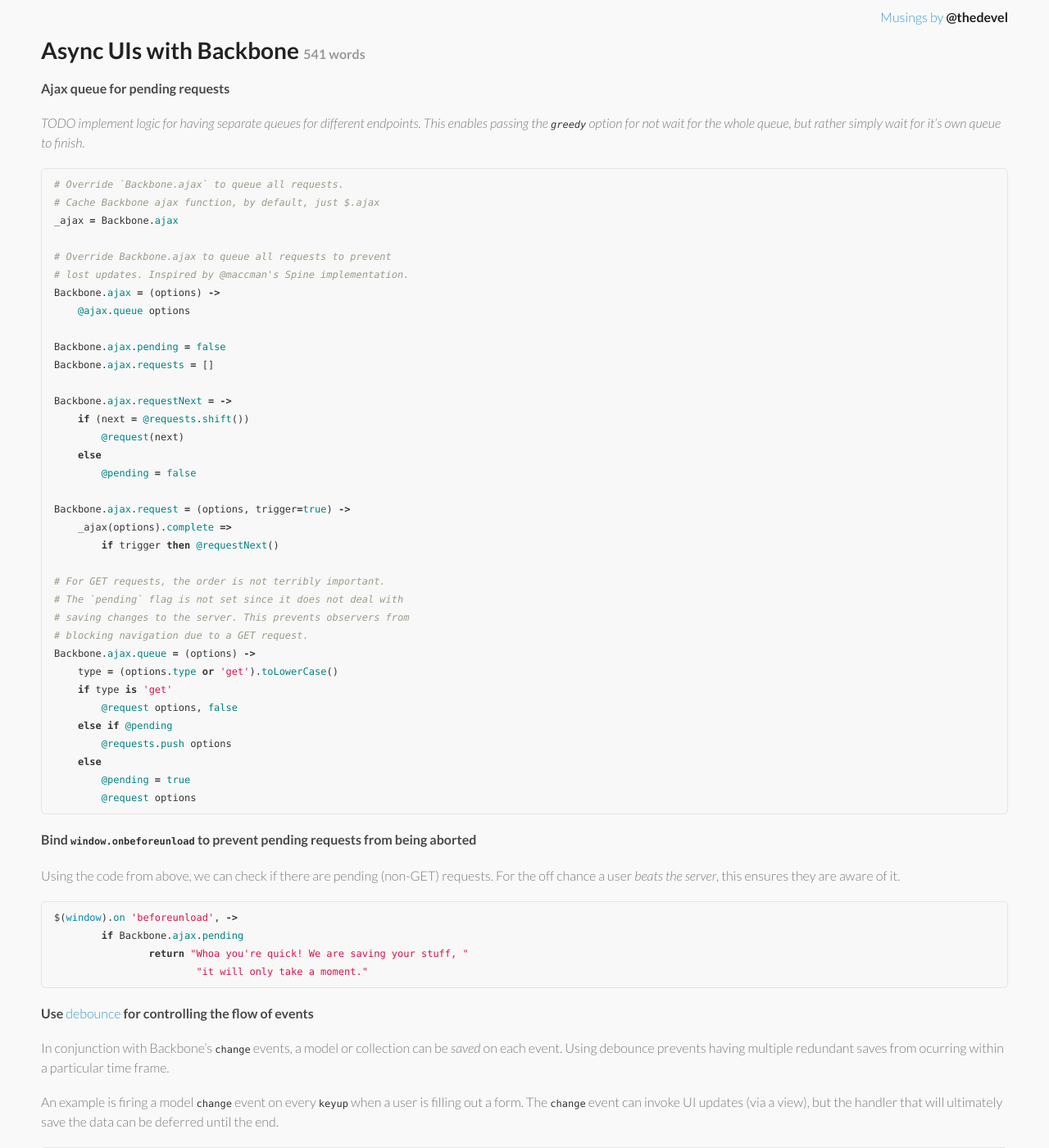
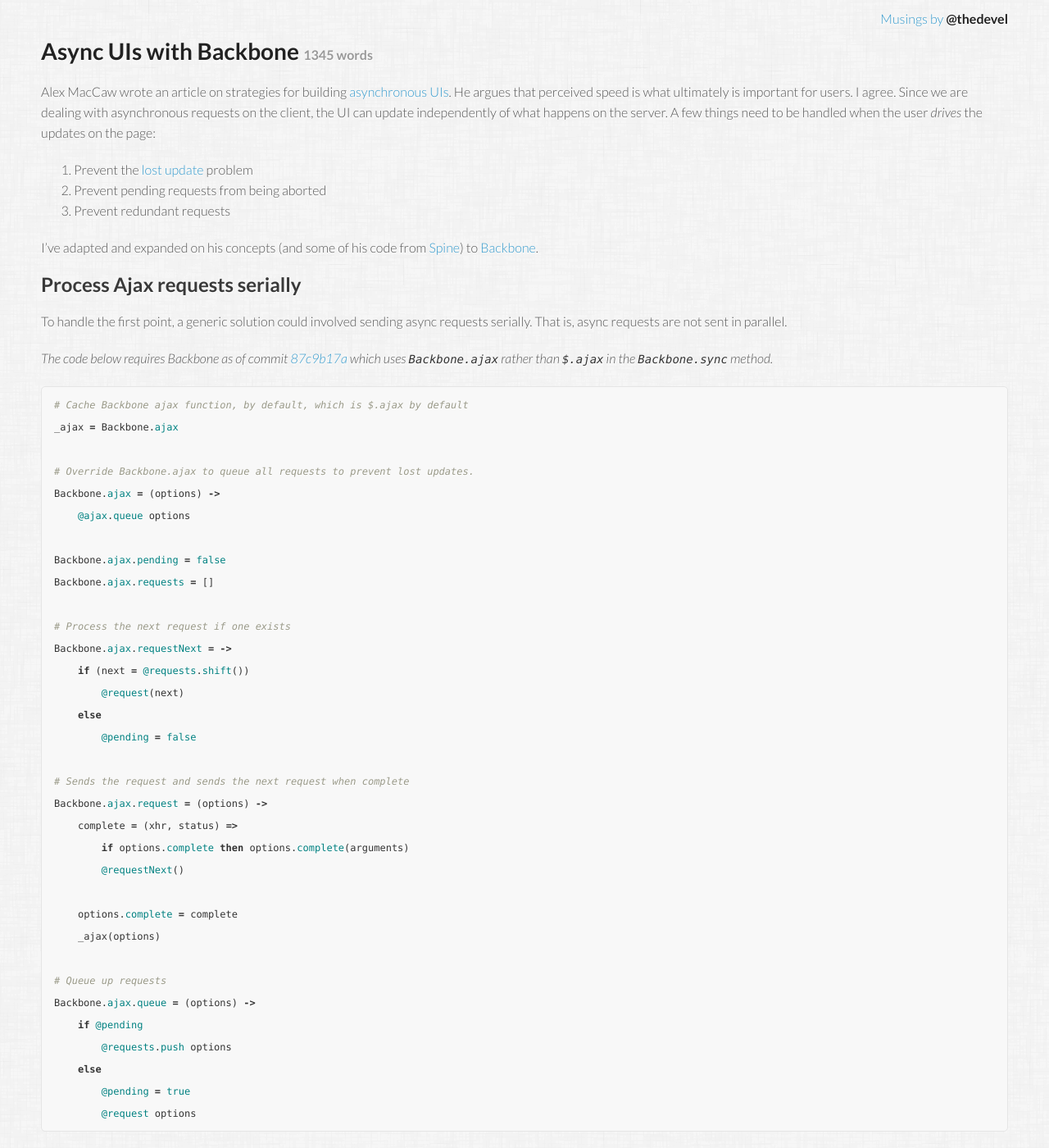
Before and after one commit to bruth/devel.io, a Jekyll site: the page built from _posts/2012-04-20-async-ui-backbone.md, in a window 1280 px wide and 1400 px high. Shown: the whole window at 82% size. Built offline with Jekyll 4.4.1, drawn with Linux system fonts in a browser that asks for light colours; Markdown is read by kramdown in place of the engine named in the settings; some of the changed text lies outside the part shown.

Commit message:
Update style, update latest post

````diff
--- a/_layouts/default.html
+++ b/_layouts/default.html
@@ -25,6 +25,8 @@
             {{ content }}
         </div>
 
+        <hr>
+
         <footer>
             A blog by <a href=https://twitter.com/thedevel>@thedevel</a> aka
             <a href=https://github.com/bruth>Byron Ruth</a>. Rights I deserve are reserved.
--- a/_layouts/post.html
+++ /dev/null
@@ -1,14 +0,0 @@
----
-layout: default
----
-
-<h1>{{ page.title }} <small>{{ page.content | number_of_words }} words</small></h1>
-
-{{ content }}
-
-<h2>Related</h2>
-<ul>
-    {% for post in site.related_posts limit:3 %}
-        <li><span>{{ post.date | date_to_string }}</span> <a href={{ post.url }}>{{ post.title }}</a>
-    {% endfor %}
-</ul>
--- /dev/null
+++ b/_layouts/post.md
@@ -0,0 +1,17 @@
+---
+layout: default
+---
+
+<h1>{{ page.title }} <small>{{ page.content | number_of_words }} words</small></h1>
+
+{{ content }}
+
+<hr>
+
+<h3>Potentially Related Articles</h3>
+
+<ul>
+{% for post in site.related_posts limit:3 %}
+<li><em>{{ post.date | date_to_string }}</em> - <a href={{ post.url }}>{{ post.title }}</a>
+{% endfor %}
+</ul>
--- a/_posts/2012-04-20-async-ui-backbone.md
+++ b/_posts/2012-04-20-async-ui-backbone.md
@@ -3,51 +3,117 @@
 title: Async UIs with Backbone
 ---
 
-#### Ajax queue for pending requests
+Alex MacCaw wrote an article on strategies for building [asynchronous UIs](http://alexmaccaw.com/posts/async_ui).
+He argues that perceived speed is what ultimately is important for users. I agree. Since we
+are dealing with asynchronous requests on the client, the UI can update independently
+of what happens on the server. A few things need to be handled when the user _drives_ the
+updates on the page:
 
-_TODO implement logic for having separate queues for different endpoints. This enables passing the `greedy` option for not wait for the whole queue, but rather simply wait for it's own queue to finish._
+1. Prevent the [lost update](http://en.wikipedia.org/wiki/Concurrency_control#.27Why_is_concurrency_control_needed.27.3F) problem
+2. Prevent pending requests from being aborted
+3. Prevent redundant requests
+
+I've adapted and expanded on his concepts (and some of his code from [Spine](http://spinejs.com/))
+to [Backbone](http://backbonejs.org/).
+
+## Process Ajax requests serially
+
+To handle the first point, a generic solution could involved sending async requests serially. That is, async requests are not sent in parallel.
+
+_The code below requires Backbone as of commit [87c9b17a](https://github.com/braddunbar/backbone/commit/87c9b17aa722fb3d6b34d5b92c564eeba5516334) which uses `Backbone.ajax` rather than `$.ajax` in the `Backbone.sync` method._
 
 ```coffeescript
-# Override `Backbone.ajax` to queue all requests.
-# Cache Backbone ajax function, by default, just $.ajax
+# Cache Backbone ajax function, by default, which is $.ajax by default
 _ajax = Backbone.ajax
 
-# Override Backbone.ajax to queue all requests to prevent
-# lost updates. Inspired by @maccman's Spine implementation.
+# Override Backbone.ajax to queue all requests to prevent lost updates.
 Backbone.ajax = (options) ->
     @ajax.queue options
 
 Backbone.ajax.pending = false
 Backbone.ajax.requests = []
 
+# Process the next request if one exists
 Backbone.ajax.requestNext = ->
     if (next = @requests.shift())
         @request(next)
     else
         @pending = false
 
-Backbone.ajax.request = (options, trigger=true) ->
-    _ajax(options).complete =>
-        if trigger then @requestNext()
+# Sends the request and sends the next request when complete
+Backbone.ajax.request = (options) ->
+    complete = (xhr, status) =>
+        if options.complete then options.complete(arguments)
+        @requestNext()
 
-# For GET requests, the order is not terribly important.
-# The `pending` flag is not set since it does not deal with
-# saving changes to the server. This prevents observers from
-# blocking navigation due to a GET request.
+    options.complete = complete
+    _ajax(options)
+
+# Queue up requests
 Backbone.ajax.queue = (options) ->
-    type = (options.type or 'get').toLowerCase()
-    if type is 'get'
+    if @pending
+        @requests.push options
+    else
+        @pending = true
+        @request options
+```
+
+### Hmm, what about `GET` requests?
+
+`GET` requests are safe, so I prefer them to not be queued and be sent in parallel to the requests in queue (`PUT`, `POST`, etc.). Here is the modified `queue` method and a slightly modified `request` method to prevent processing the queue.
+
+```coffeescript
+Backbone.ajax.queue = (options) ->
+    # If type is undefined, it defaults to GET
+    type = (options.type or 'GET').toUpperCase()
+
+    if type is 'GET'
         @request options, false
     else if @pending
         @requests.push options
     else
         @pending = true
         @request options
+
+Backbone.ajax.request = (options, trigger=true) ->
+    complete = (xhr, status) =>
+        if options.complete then options.complete(arguments)
+        if trigger then @requestNext()
+
+    options.complete = complete
+    _ajax(options)
 ```
 
-#### Bind `window.onbeforeunload` to prevent pending requests from being aborted
+### What about timeouts?
 
-Using the code from above, we can check if there are pending (non-GET) requests. For the off chance a user _beats the server_, this ensures they are aware of it.
+Timeouts should rarely occur, but if they do it's nice to have a _retry_ mechanism in place. This is applied in the `complete` handler and uses `_ajax` directly (derived from [this example](http://www.zeroedandnoughted.com/?p=185)).
+
+```coffeescript
+MAX_ATTEMPTS = 3
+ATTEMPTS = 0
+
+Backbone.ajax.request = (options, trigger=true) ->
+    complete = (xhr, status) =>
+        if status is 'timeout'
+            if ATTEMPTS < MAX_ATTEMPTS
+                ATTEMPTS++
+                return _ajax(options)
+
+        if options.complete then options.complete(arguments)
+        if trigger then @requestNext()
+
+    # Each new request from the queue will reset the number of attempts
+    # that have been made.
+    ATTEMPTS = 1
+
+    options.complete = complete
+    _ajax(options)
+```
+
+## Prevent pending requests from being aborted
+
+Using the code from above, we can check if there are pending (non-`GET`) requests. For the off chance a user _beats the server_, this ensures they are
+aware of it. Attach a handler to `window`'s [onbeforeunload](https://developer.mozilla.org/en/DOM/window.onbeforeunload) event.
 
 ```coffeescript
 $(window).on 'beforeunload', ->
@@ -56,11 +122,19 @@
 			"it will only take a moment."
 ```
 
-#### Use [debounce](http://unscriptable.com/2009/03/20/debouncing-javascript-methods/) for controlling the flow of events
+## Prevent redundant requests
 
-In conjunction with Backbone's `change` events, a model or collection can be _saved_ on each event. Using debounce prevents having multiple redundant saves from ocurring within a particular time frame.
+To have a truly responsive UI, `click` and `keyup` events are typically bound to provide immediate feedback to the user. A common example is editing a value in a input field which is being displayed in some other element on the page. As the user changes the value in the text input, the other element is updating immediately. This provides a nice user experience, but if naively handled, this could result in a whole lot of unnecessary requests.
 
-An example is firing a model `change` event on every `keyup` when a user is filling out a form. The `change` event can invoke UI updates (via a view), but the handler that will ultimately save the data can be deferred until the end.
+[Debounce](http://unscriptable.com/2009/03/20/debouncing-javascript-methods/) is a function wrapper that rolls up multiple invocations of the same function and defers execution of the function after some amount of time. Here is a common Backbone pattern:
+
+```coffeescript
+class Model extends Backbone.Model
+	initialize: ->
+		@on 'change', @save
+```
+
+This is pretty self-explanatory, but may be a poor solution when data is constantly changing. Using the debounce function ([Underscore](http://documentcloud.github.com/underscore/) conveniently has [an implementation](http://documentcloud.github.com/underscore/#debounce), our code now looks like this:
 
 ```coffeescript
 class Model extends Backbone.Model
@@ -69,3 +143,32 @@
 			@save()
 		, 500
 ```
+
+In this case only the last `change` event matters. After 500 milliseconds pass, the function will execute calling the `@save` method.
+
+This solution is great because it does not interfere with the `change` event directly and allows for other handlers (that are not debounced) to be executed immediately, such as updating the UI.
+
+```coffeescript
+# An input field may be constantly setting a value on the bound model
+class Input extends Backbone.Model
+	events:
+		'keyup': 'update'
+
+	update: ->
+		# The change event is fired on every set that alters the value
+		@model.set 'title', @$el.val()
+
+#... while an H1 element is displaying a value elsewhere
+class H1 extends Backbone.Model
+	initialize: ->
+		# Executes render immediately which updates the UI immediately
+		@model.on 'change:title', @render
+
+	render: =>
+		@$el.text @model.get 'title'
+```
+
+### More TODO
+
+- Handle response errors, should the queue continue to be processed?
+- Implement logic for having separate queues for different endpoints. This enables passing a `greedy` option to not wait for the whole queue, but rather simply wait for it's own queue to finish.
--- a/css/minimal.css
+++ b/css/minimal.css
@@ -3,11 +3,11 @@
 body {
     padding: 50px;
     font: 16px/1.5 Lato, "Helvetica Neue", Helvetica, Arial, sans-serif;
-    color: #777;
-    line-height: 22px;
+    color: #555;
     font-weight: 300;
-    background-color: #f9f9f9;
-    text-shadow: 0 1px 1px #fff;
+    line-height: 25px;
+    background: #f9f9f9 url(../img/furley.png);
+    text-shadow: 0 1px 2px #fff;
 }
 
 h1, h2, h3, h4, h5, h6 {
@@ -64,7 +64,18 @@
 code, pre {
     font-family: Menlo, Monaco, Bitstream Vera Sans Mono, Lucida Console;
     color: #333;
+}
+
+.highlight code {
     font-size: 12px;
+}
+
+code {
+    font-size: 14px;
+}
+
+h2 code {
+    font-size: 1em;
 }
 
 pre {
@@ -105,9 +116,7 @@
     top: 0;
     left: 0;
     right: 0;
-    color: #999;
     text-align: right;
-    background-color: rgba(249, 249, 249, 0.7);
 }
 
 strong {
@@ -129,8 +138,6 @@
 footer {
     text-align: center;
     font-size: 14px;
-    padding-top: 10px;
-    border-top: 1px dotted #ddd;
 }
 
 @media print, screen and (max-width: 720px) {
````
Also changed, not shown: index.html (deleted, +0 -9 lines), index.md (added, +21 -0 lines), img/furley.png (added).
